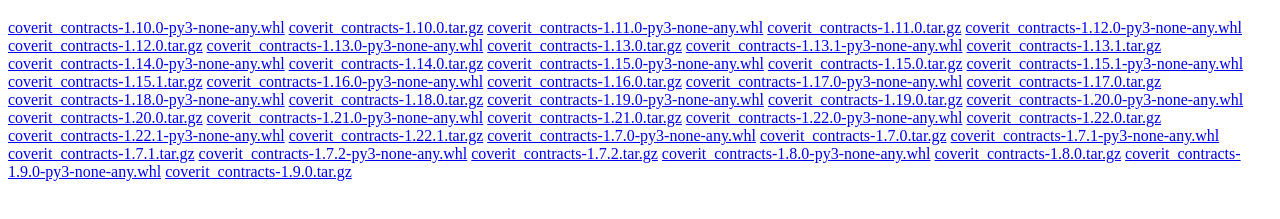
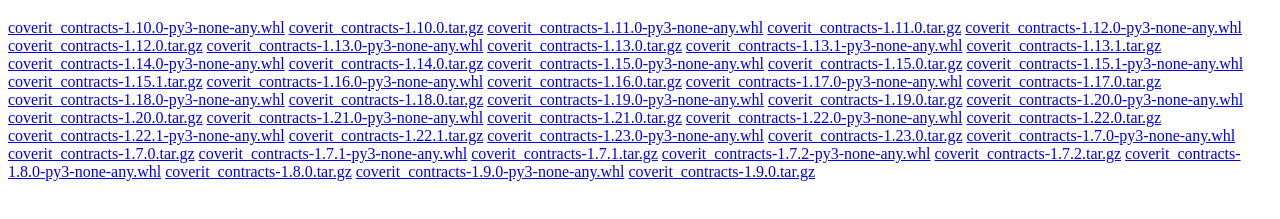
Before and after one commit to CoveritLabs/coverit-contracts, a plain HTML site: page simple/coverit-contracts/index.html in a window 1280 px wide. Shown: the part 61-280 px from the top of the page. Drawn offline with Linux system fonts and the light colour scheme.

Commit message:
chore: publish python v1.23.0

```diff
--- a/simple/coverit-contracts/index.html
+++ b/simple/coverit-contracts/index.html
@@ -34,6 +34,8 @@
     <a href="https://coveritlabs.github.io/coverit-contracts/packages/coverit_contracts-1.22.0.tar.gz">coverit_contracts-1.22.0.tar.gz</a>
     <a href="https://coveritlabs.github.io/coverit-contracts/packages/coverit_contracts-1.22.1-py3-none-any.whl">coverit_contracts-1.22.1-py3-none-any.whl</a>
     <a href="https://coveritlabs.github.io/coverit-contracts/packages/coverit_contracts-1.22.1.tar.gz">coverit_contracts-1.22.1.tar.gz</a>
+    <a href="https://coveritlabs.github.io/coverit-contracts/packages/coverit_contracts-1.23.0-py3-none-any.whl">coverit_contracts-1.23.0-py3-none-any.whl</a>
+    <a href="https://coveritlabs.github.io/coverit-contracts/packages/coverit_contracts-1.23.0.tar.gz">coverit_contracts-1.23.0.tar.gz</a>
     <a href="https://coveritlabs.github.io/coverit-contracts/packages/coverit_contracts-1.7.0-py3-none-any.whl">coverit_contracts-1.7.0-py3-none-any.whl</a>
     <a href="https://coveritlabs.github.io/coverit-contracts/packages/coverit_contracts-1.7.0.tar.gz">coverit_contracts-1.7.0.tar.gz</a>
     <a href="https://coveritlabs.github.io/coverit-contracts/packages/coverit_contracts-1.7.1-py3-none-any.whl">coverit_contracts-1.7.1-py3-none-any.whl</a>
```
Also changed, not shown: 2 other files.
